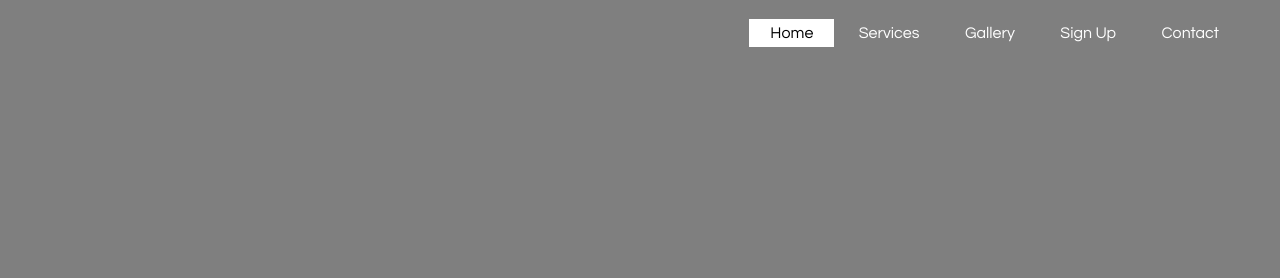
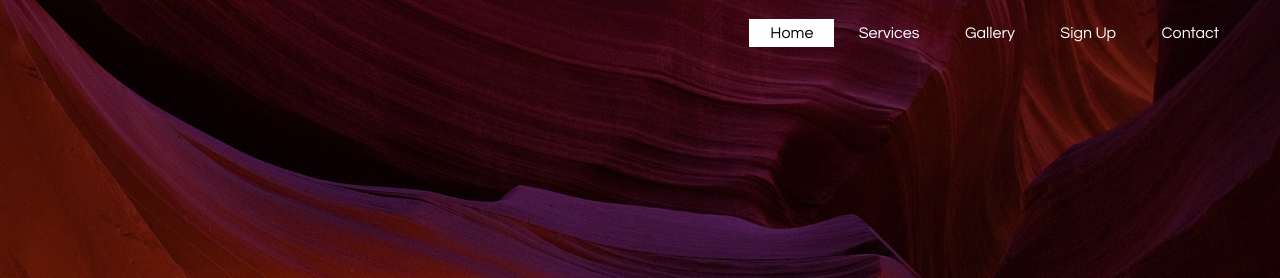
Before and after one commit to darkkingtech/mywebsite, a plain HTML site: page index.html in a window 1280 px wide. Shown: the top 278 px of the page. Drawn offline with Linux system fonts and the light colour scheme.

Commit message:
Update style.css

```diff
--- a/style.css
+++ b/style.css
@@ -5,7 +5,7 @@
 }
 
 header{
-	background-image:linear-gradient(rgba(0,0,0,0.5),rgba(0,0,0,0.5)), url(../images/banner.jpg);
+	background-image:linear-gradient(rgba(0,0,0,0.5),rgba(0,0,0,0.5)), url(../banner.jpg);
 	height: 100vh;
 	background-size: cover;
 	background-position: center;
```
